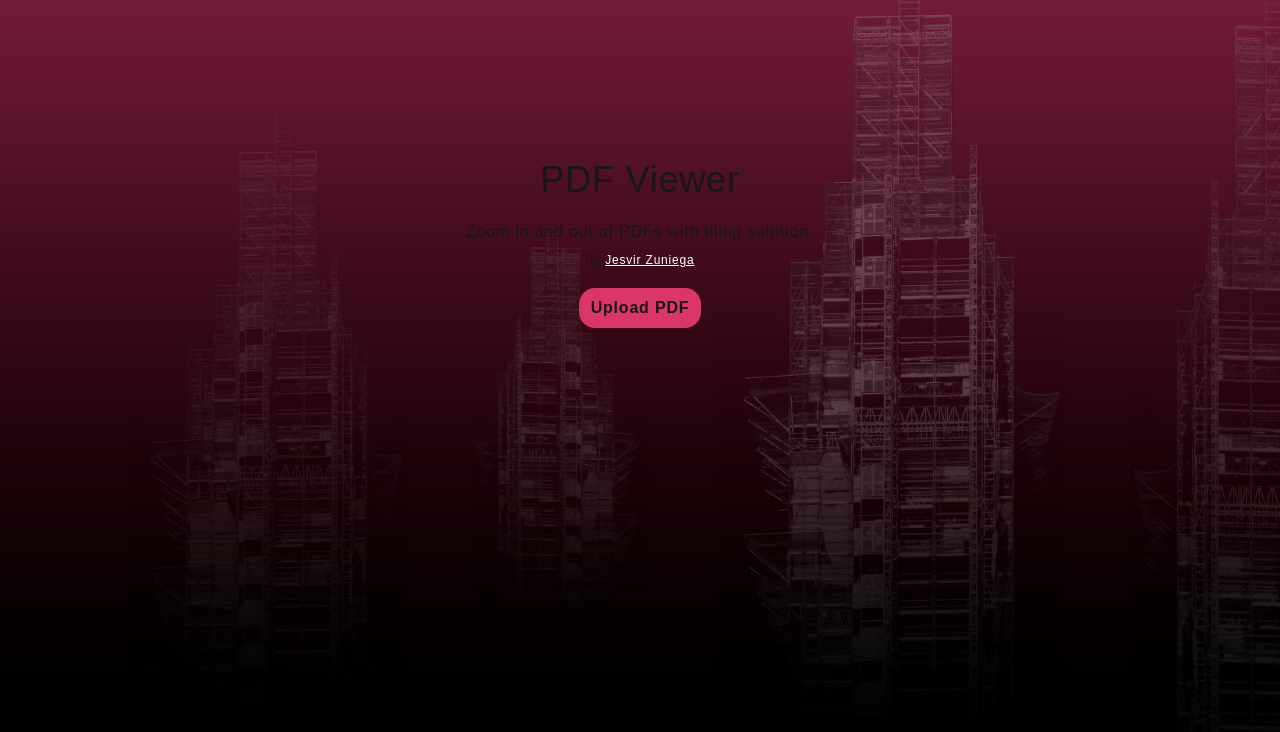
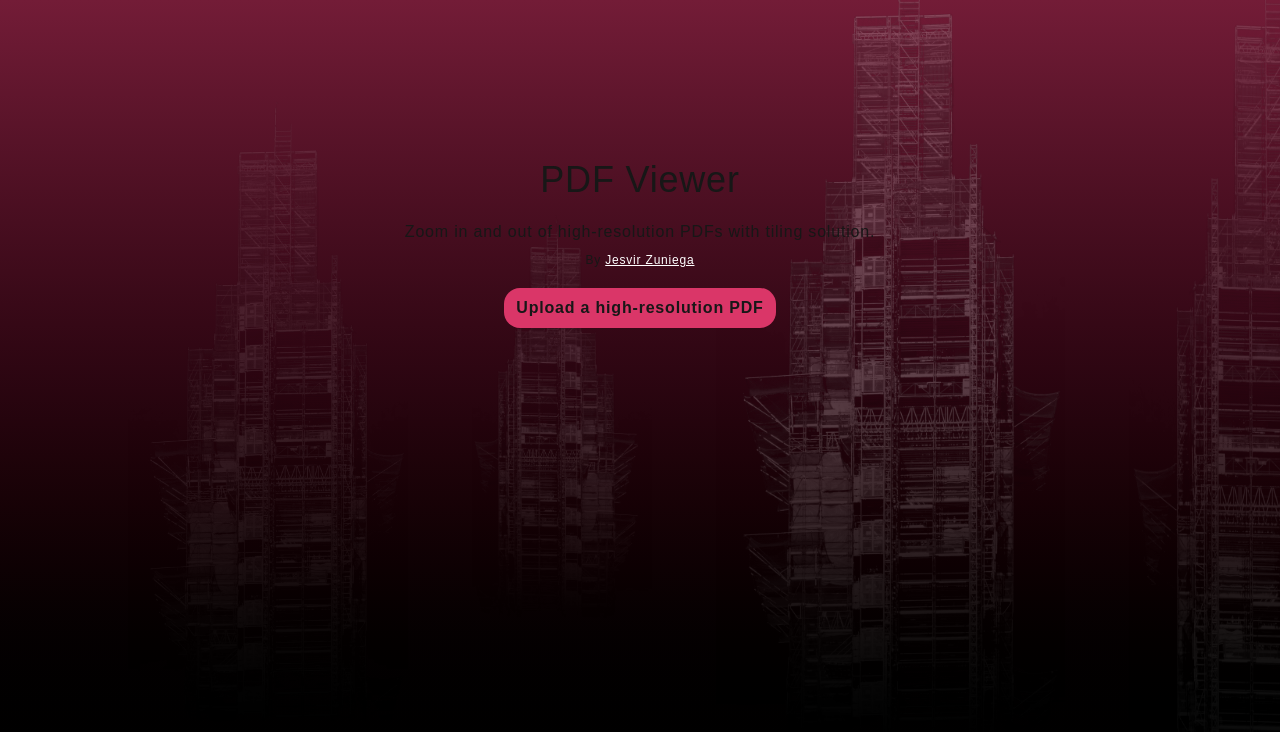
Before and after one commit to jesvirzuniega/pdf-polygon-annotator, a Next.js app: page /tiling in a window 1280 px wide. Shown: the top 732 px of the page. Built offline with nearby package versions, Linux system fonts and the light colour scheme.

Commit message:
minor fixes

```diff
--- a/src/app/components/Tiling.tsx
+++ b/src/app/components/Tiling.tsx
@@ -159,16 +159,16 @@ export default function Tiling() {
     <>
       {!pdfDoc ?
         <>
-          <div className="flex flex-col items-center justify-center pt-[20vh]">
+          <div className="flex flex-col items-center justify-center pt-[20vh] relative z-10">
             <div className={`flex flex-col items-center justify-center mb-5`}>
               <h1 className="text-4xl mb-5">PDF Viewer</h1>
-            <p className="mb-2">Zoom in and out of PDFs with tiling solution.</p>
+              <p className="mb-2">Zoom in and out of high-resolution PDFs with tiling solution.</p>
               <p className="text-xs">By <a href="https://jesvir.vercel.app/" className="text-white underline">Jesvir Zuniega</a></p>
             </div>
             <div className={`flex w-full ${pdfDoc ? 'justify-between' : 'justify-center'}`}>
               <input type="file" id="pdf-file" className="hidden" accept="application/pdf" onInput={handleFileChange}/>
               <label htmlFor="pdf-file" className={`${btn} ${bgPrimary} !px-3 !py-2 text-base mb-5`}>
-              Upload PDF
+                Upload a high-resolution PDF
               </label>
             </div>
           </div>
```
Lines whose indentation alone changed are shown as unchanged.
